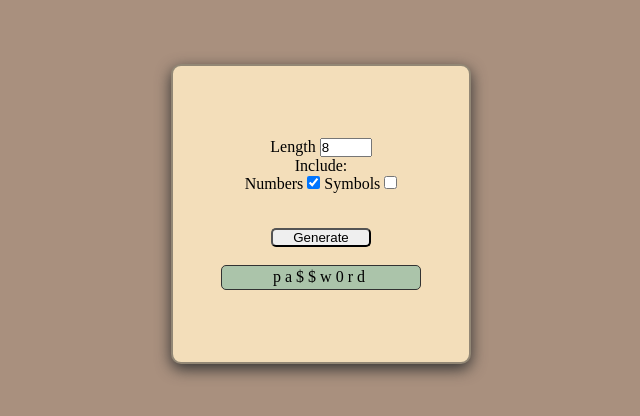
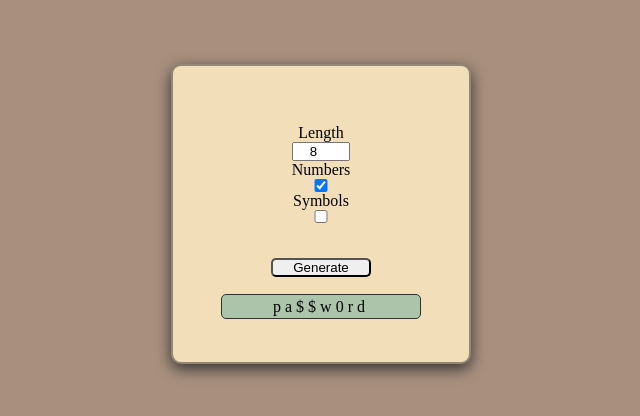
Before and after one commit to RyanKHawkins/Password-Generator, a plain HTML site: page index.html in a window 1280 px wide. Shown: the part 186-602 px from the top of the page, without its empty margins (319-959 px from the left). Drawn offline with Linux system fonts and the light colour scheme.

Commit message:
Styling: Aligned all selectors in the center

```diff
--- a/index.html
+++ b/index.html
@@ -12,10 +12,11 @@
     <main>
         <div id="generator">
 
-            <label for="length-selector">Length</label>
-            <input id="length-selector" type="number" min="5" max="15" value="8">
-            <div>
-                <p>Include:</p>
+
+            <div id="selector-container">
+                <label for="length-selector">Length</label>
+                <input id="length-selector" type="number" min="5" max="15" value="8">
+
                 <label for="use_num">Numbers</label>
                 <input type="checkbox" id="use_num" checked="true">
 
--- a/styles.css
+++ b/styles.css
@@ -37,6 +37,15 @@ main {
     justify-content: center;
     align-items: center;
     gap: 15px;
+}
+#selector-container {
+    margin-top: 15px;
+    /* text-align: left; */
+    display: flex;
+    flex-direction: column;
+}
+#selector-container input {
+    text-align: center;
 }
 #generator {
     text-align: center;
```
